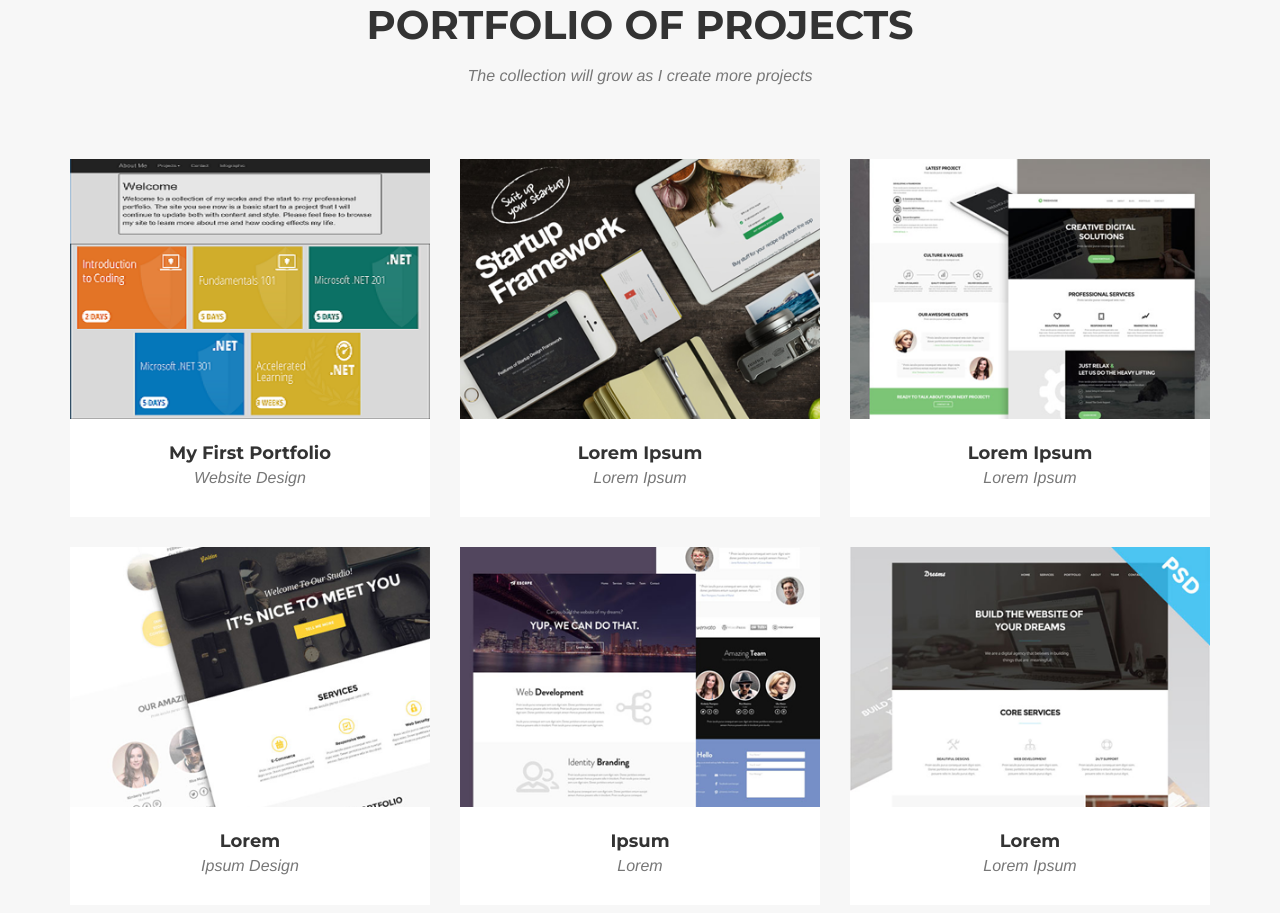
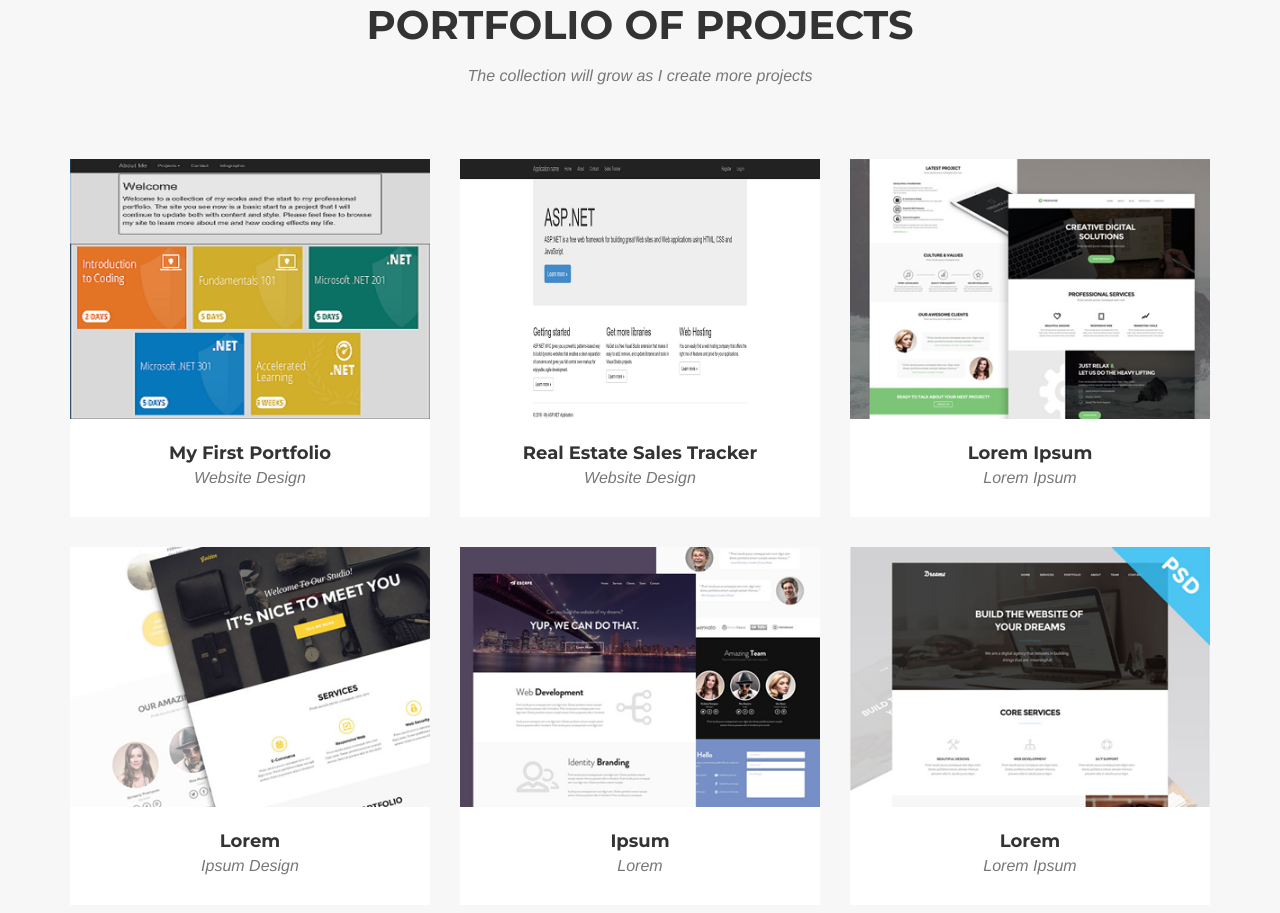
Before and after one commit to TheDonLucarion/TheDonLucarion.github.io, a plain HTML site: page index.html in a window 1280 px wide. Shown: the part 2480-3393 px from the top of the page. Drawn offline with nearby package versions, Linux system fonts and the light colour scheme; a web font is replaced by a local one.

Commit message:
added sales tracker link

```diff
--- a/index.html
+++ b/index.html
@@ -198,17 +198,17 @@
                     </div>
                 </div>
                 <div class="col-md-4 col-sm-6 portfolio-item">
-                    <a href="#portfolioModal2" class="portfolio-link" data-toggle="modal">
+                    <a target="_blank" href="http://realestatesalestracker.azurewebsites.net/" class="portfolio-link" data-toggle="modal">
                         <div class="portfolio-hover">
                             <div class="portfolio-hover-content">
                                 <i class="fa fa-plus fa-3x"></i>
                             </div>
                         </div>
-                        <img src="img/portfolio/startup-framework.png" class="img-responsive" alt="">
+                        <img src="img/portfolio/realestatesalestracker2.png" class="img-responsive" alt="">
                     </a>
                     <div class="portfolio-caption">
-                        <h4>Lorem Ipsum</h4>
-                        <p class="text-muted">Lorem Ipsum</p>
+                        <h4>Real Estate Sales Tracker</h4>
+                        <p class="text-muted">Website Design</p>
                     </div>
                 </div>
                 <div class="col-md-4 col-sm-6 portfolio-item">
```
Also changed, not shown: img/portfolio/realestatesalestracker.PNG (added), img/portfolio/realestatesalestracker2.png (added).
